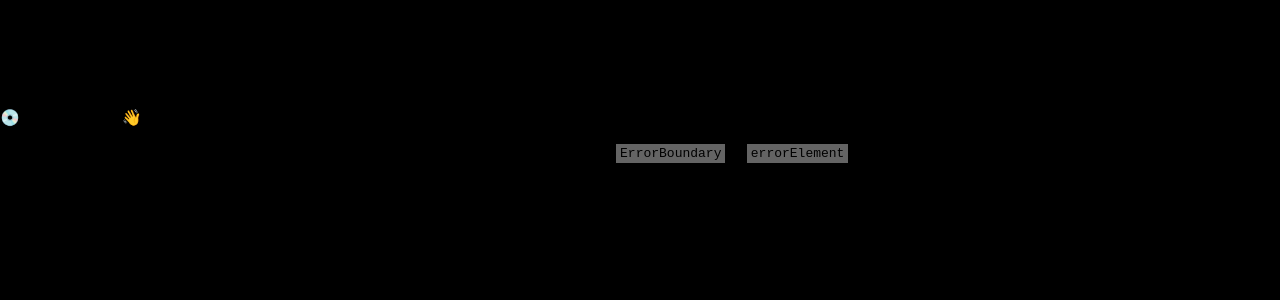
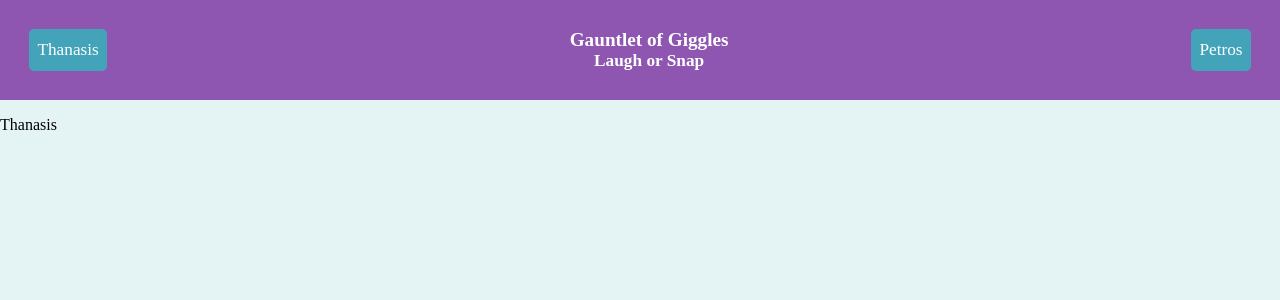
Before and after one commit to subamanis/GauntletOfGiggles, a React (Vite) app: page /thanasis in a window 1280 px wide. Before the commit this address had no page. Shown: the top 300 px of the page. Built offline with nearby package versions, Linux system fonts and the light colour scheme; no server answers; the database is empty.

Commit message:
Thanasis test page

```diff
--- /dev/null
+++ b/src/Thanasis.tsx
@@ -0,0 +1,9 @@
+import {FC} from "react";
+
+const ThanasisTest :FC = () => {
+    return (
+        <div>Thanasis</div>
+    )
+}
+
+export default ThanasisTest;
--- a/src/main.tsx
+++ b/src/main.tsx
@@ -9,6 +9,7 @@ import CreateSession from './pages/createsession/CreateSession.tsx';
 import LandingPage from './pages/landingpage/LandingPage.tsx';
 import JoinSession from './pages/joinsession/JoinSession.tsx';
 import Petros from './Petros.tsx';
+import ThanasisTest from "./Thanasis.tsx";
 
 const router = createBrowserRouter([
   {
@@ -35,6 +36,10 @@ const router = createBrowserRouter([
         path: "/mouse-event-test",
         element: <Petros />,
       },
+      {
+        path: "thanasis",
+        element: <ThanasisTest/>,
+      }
     ],
   },
 ]);
--- a/src/shared/appheader/AppHeader.tsx
+++ b/src/shared/appheader/AppHeader.tsx
@@ -10,12 +10,17 @@ const AppHeader = () => {
                 AppHeaderStyles.container, GlobalStyles.flex, GlobalStyles.gap
                 )}
             >
+                <Link
+                    to="/thanasis"
+                    className={classnames(AppHeaderStyles.button, GlobalStyles.centerVertical)}
+                >Thanasis</Link>
                 <div className={classnames(GlobalStyles.flex1)}/>
             <div
             className={classnames(
                 GlobalStyles.flex, GlobalStyles.flexDirectionColumn
                 )}
             >
+
                 <div className={classnames()}>Gauntlet of Giggles</div>
                 <div className={classnames(AppHeaderStyles.headerSecondaryText)}>Laugh or Snap</div>
                 </div>
@@ -23,7 +28,7 @@ const AppHeader = () => {
                 <Link
                     to="/mouse-event-test"
                     className={classnames(AppHeaderStyles.button, GlobalStyles.centerVertical)}
-                >Test</Link>
+                >Petros</Link>
             </div>)
 }
 
```
Also changed, not shown: src/multiplayer/useMultiplayer.ts (+42 -9 lines).
